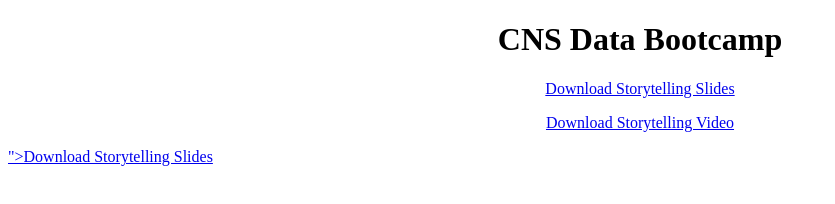
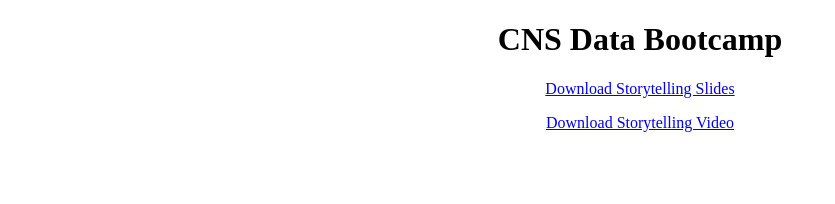
Before and after one commit to aapyles/CNS, a plain HTML site: page bootcamp/index.html in a window 1280 px wide. Shown: the whole page, without its empty margins (0-835 px from the left). Drawn offline with Linux system fonts and the light colour scheme.

Commit message:
fixed index links

```diff
--- a/bootcamp/index.html
+++ b/bootcamp/index.html
@@ -5,8 +5,8 @@
 </head>
 <body>
 <h1 style="text-align:center;">CNS Data Bootcamp</h1>
-<p style="text-align:center;"><a href="storytelling.pptx">Download Storytelling Slides</p>
-<p style="text-align:center;"><a href="<p style="text-align:center;"><a href="storytelling.pptx">Download Storytelling Video</p>
-">Download Storytelling Slides</p>
+<p style="text-align:center;"><a href="storytelling.pptx">Download Storytelling Slides</a></p>
+<p style="text-align:center;"><a href="storytelling.pptx">Download Storytelling Video</a></p>
+</p>
 </body>
 </html>
```
